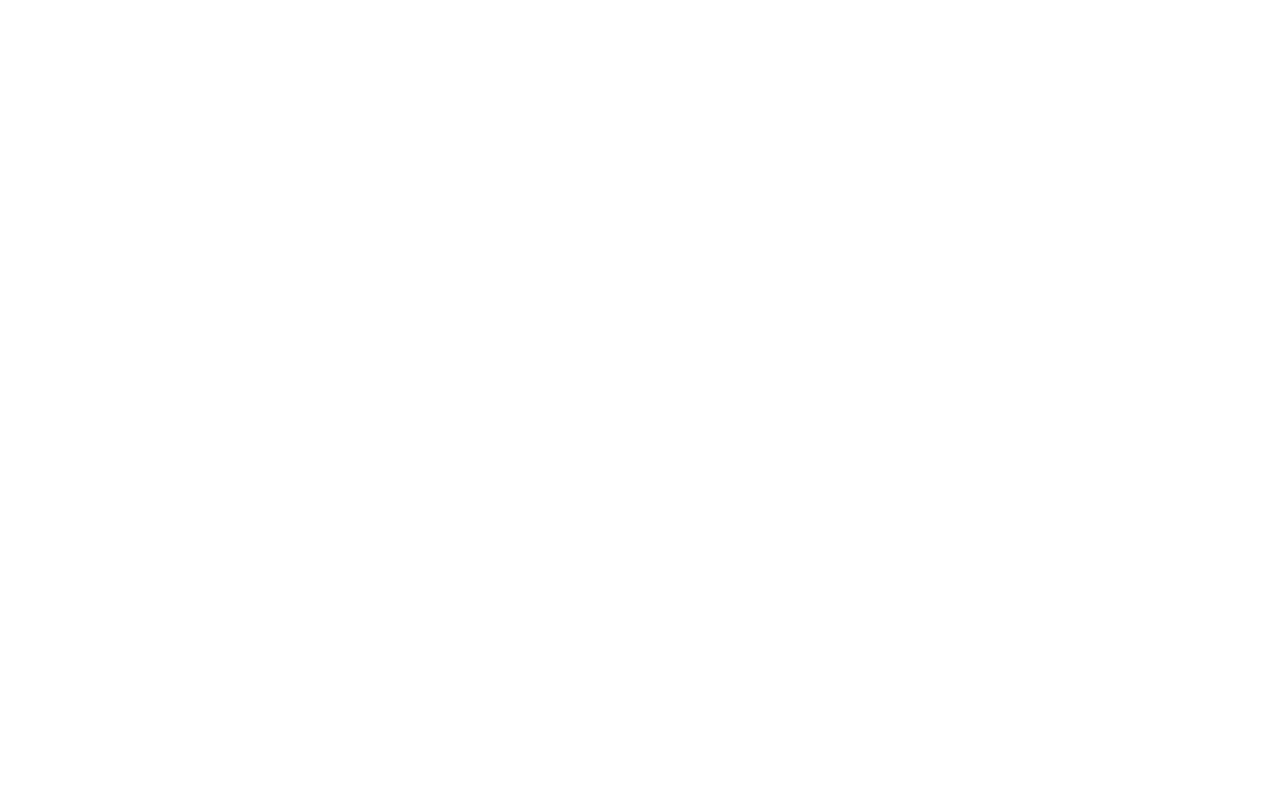
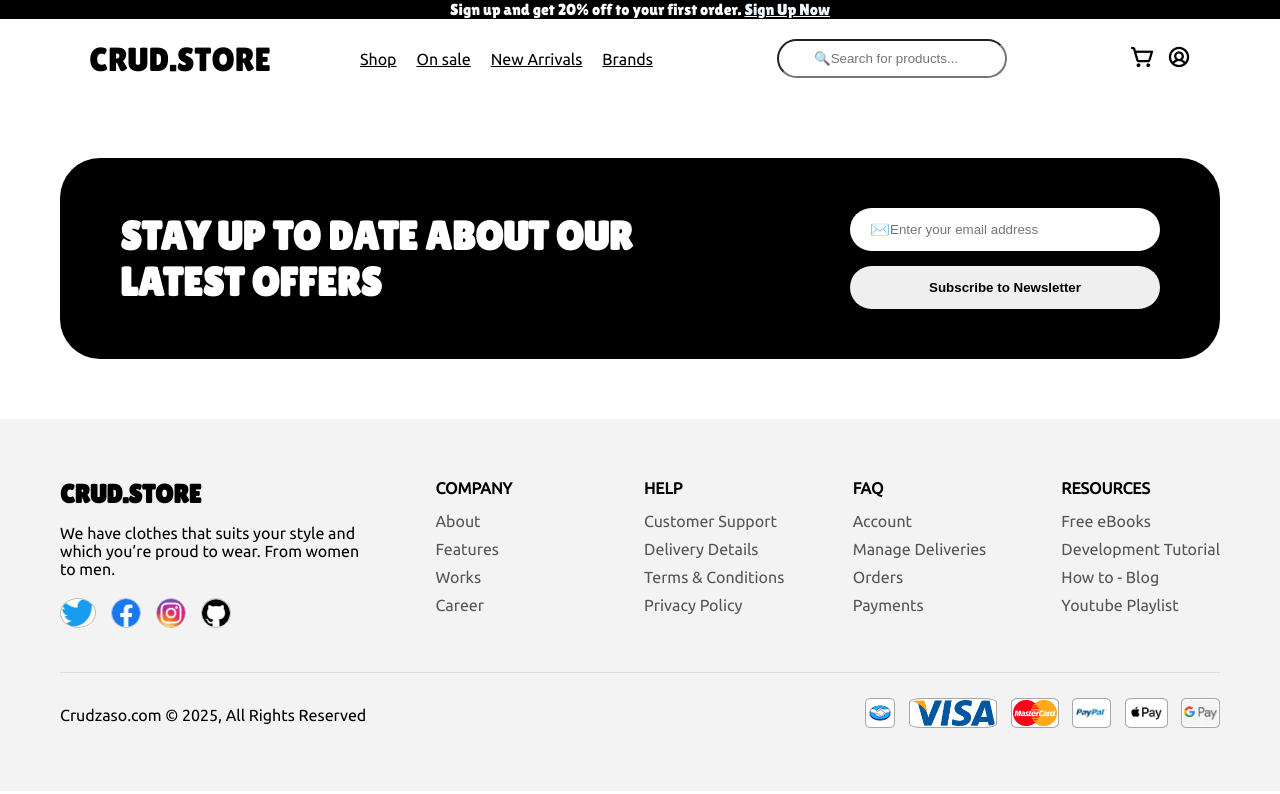
Before and after one commit to AndresHidrobo/storecrud, a plain HTML site: page category-page.html in a window 1280 px wide. Drawn offline with Linux system fonts and the light colour scheme.

Commit message:
pequeño avance

```diff
--- a/category-page.html
+++ b/category-page.html
@@ -0,0 +1,117 @@
+<!DOCTYPE html>
+<html lang="en">
+<head>
+    <meta charset="UTF-8">
+    <meta name="viewport" content="width=device-width, initial-scale=1.0">
+    <title>Document</title>
+    <link rel="stylesheet" href="css/styles.css">
+</head>
+<body>
+        <!-- Header -->
+    <section class="top">Sign up and get 20% off to your first order. <a href="">Sign Up Now</a>
+    </section>
+    <header>
+        <div class="Logo"><a href="index.html">CRUD.STORE</a></div>
+        <div class="Nav">
+            <nav>
+                <ul class="nav-flex">
+                    <li><a href="">Shop</a></li>
+                    <li><a href="">On sale</a></li>
+                    <li><a href="">New Arrivals</a></li>
+                    <li><a href="">Brands</a></li>
+                </ul>
+            </nav>
+        </div>
+        <div class="Barra_busqueda">
+            <input type="text" placeholder="🔍Search for products...">
+        </div>
+        <div class="header_iconos">
+            <button><a href=""><img src="media/icon car shop.png" alt=""></a></button>
+            <button><a href=""><img src="media/icon user.png" alt=""></a></button>
+        </div>
+    </header>
+
+        <!-- NEWSLETTER -->
+    <section class="newsletter">
+        <div class="newsletter-content">
+            <h2>STAY UP TO DATE ABOUT OUR<br>LATEST OFFERS</h2>
+
+            <div class="newsletter-form">
+                <div class="input-box">
+                    <p>✉️</p>
+                    <input type="email" placeholder="Enter your email address">
+                </div>
+                <button>Subscribe to Newsletter</button>
+            </div>
+        </div>
+    </section>
+
+    <!-- FOOTER -->
+    <footer class="footer">
+        <div class="footer-top">
+
+            <div class="footer-brand">
+                <h3>CRUD.STORE</h3>
+                <p>
+                    We have clothes that suits your style and which you’re proud to wear.
+                    From women to men.
+                </p>
+
+                <div class="socials">
+                    <img src="media/social media/social media 1.png" alt="Twitter">
+                    <img src="media/social media/social media 2.png" alt="Facebook">
+                    <img src="media/social media/social media 3.png" alt="Instagram">
+                    <a href="https://github.com/AndresHidrobo" target="_blank"><img src="media/social media/social media 4.png" alt="Github"></a>
+                </div>
+            </div>
+
+            <div class="footer-links">
+                <div>
+                    <h4>COMPANY</h4>
+                    <p>About</p>
+                    <p>Features</p>
+                    <p>Works</p>
+                    <p>Career</p>
+                </div>
+
+                <div>
+                    <h4>HELP</h4>
+                    <p>Customer Support</p>
+                    <p>Delivery Details</p>
+                    <p>Terms & Conditions</p>
+                    <p>Privacy Policy</p>
+                </div>
+
+                <div>
+                    <h4>FAQ</h4>
+                    <p>Account</p>
+                    <p>Manage Deliveries</p>
+                    <p>Orders</p>
+                    <p>Payments</p>
+                </div>
+
+                <div>
+                    <h4>RESOURCES</h4>
+                    <p>Free eBooks</p>
+                    <p>Development Tutorial</p>
+                    <p>How to - Blog</p>
+                    <p>Youtube Playlist</p>
+                </div>
+            </div>
+        </div>
+
+        <div class="footer-bottom">
+            <p>Crudzaso.com © 2025, All Rights Reserved</p>
+
+            <div class="payments">
+                <img src="media/bancos/pago1.png" alt="Mercado Libre">
+                <img src="media/bancos/pago2.png" alt="Visa">
+                <img src="media/bancos/pago3.png" alt="MasterCard">
+                <img src="media/bancos/pago4.png" alt="PayPal">
+                <img src="media/bancos/pago5.png" alt="Apple Pay">
+                <img src="media/bancos/pago6.png" alt="Google Pay">
+            </div>
+        </div>
+    </footer>
+</body>
+</html>
--- a/css/styles.css
+++ b/css/styles.css
@@ -282,6 +282,7 @@ nav a {
 
 .upper_info p {
     font-size: 50px;
+    cursor: pointer;
 }
 
 .bloque-comentarios {
```
Also changed, not shown: Product-page.html (+25 -10 lines), index.html (+20 -14 lines).
